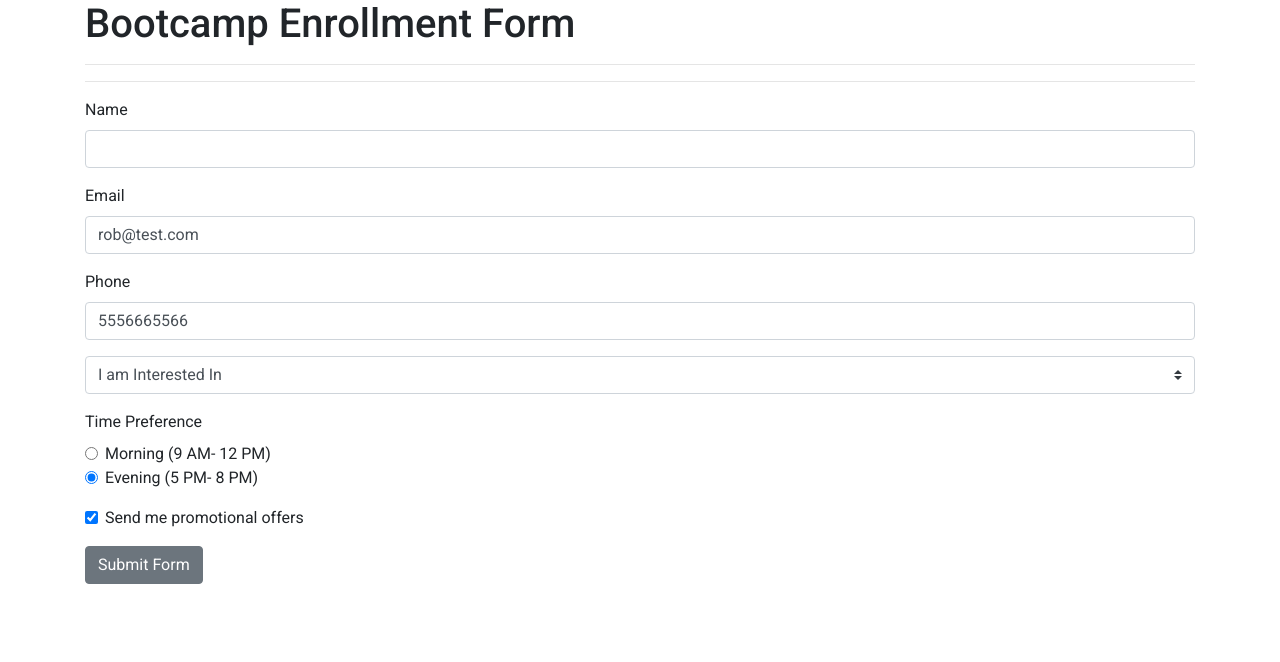
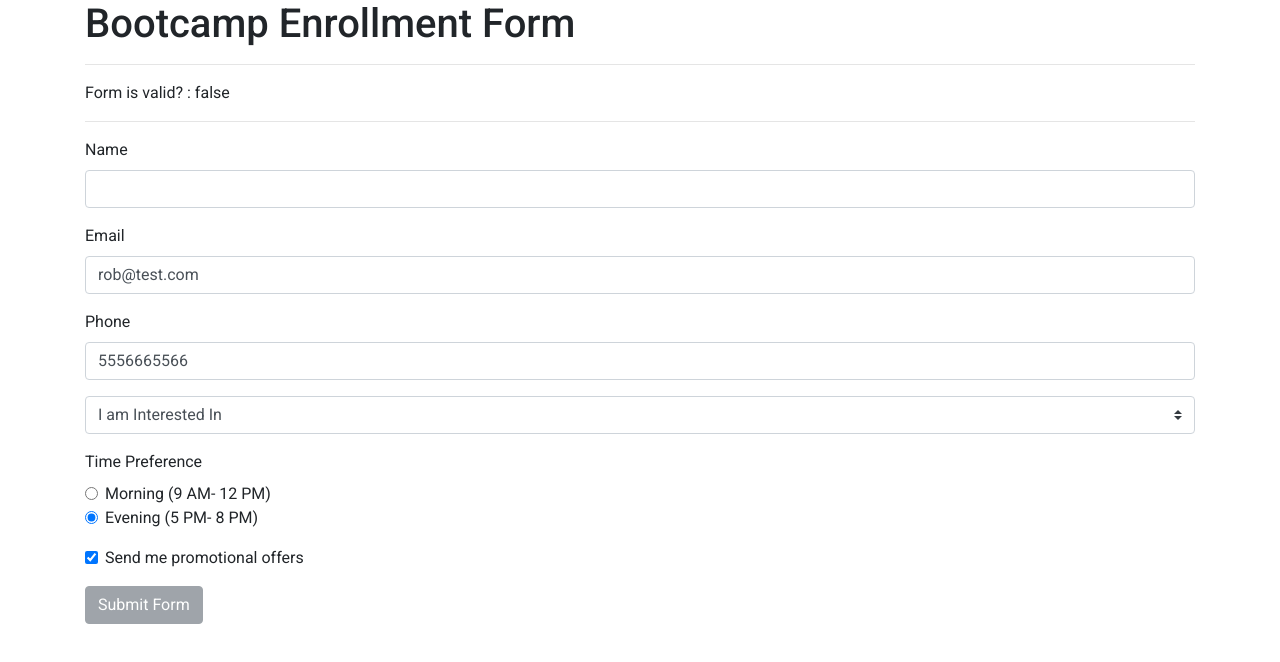
Before and after one commit to ozgursarikamis/angular-forms, an Angular app: page / in a window 1280 px wide. Shown: the top 662 px of the page. Built offline with nearby package versions, Linux system fonts and the light colour scheme.

Commit message:
form validation

```diff
--- a/src/app/app.component.html
+++ b/src/app/app.component.html
@@ -15,6 +15,9 @@
       <small class="text-danger" *ngIf="phone.errors.pattern">
         Phone number must be 10-digits.
       </small>
+    </div>
+    <div>
+      Form is valid? : {{ userForm.form.valid }}
     </div>
     <hr />
 
@@ -76,6 +79,7 @@
       <input name="profilePicture" ngModel type="file" class="form-file-input">
     </div> -->
 
-    <button class="btn btn-secondary" type="submit">Submit Form</button>
+    <button [disabled]="userForm.form.invalid || topicHasError"
+    class="btn btn-secondary" type="submit">Submit Form</button>
   </form>
 </div>
```
